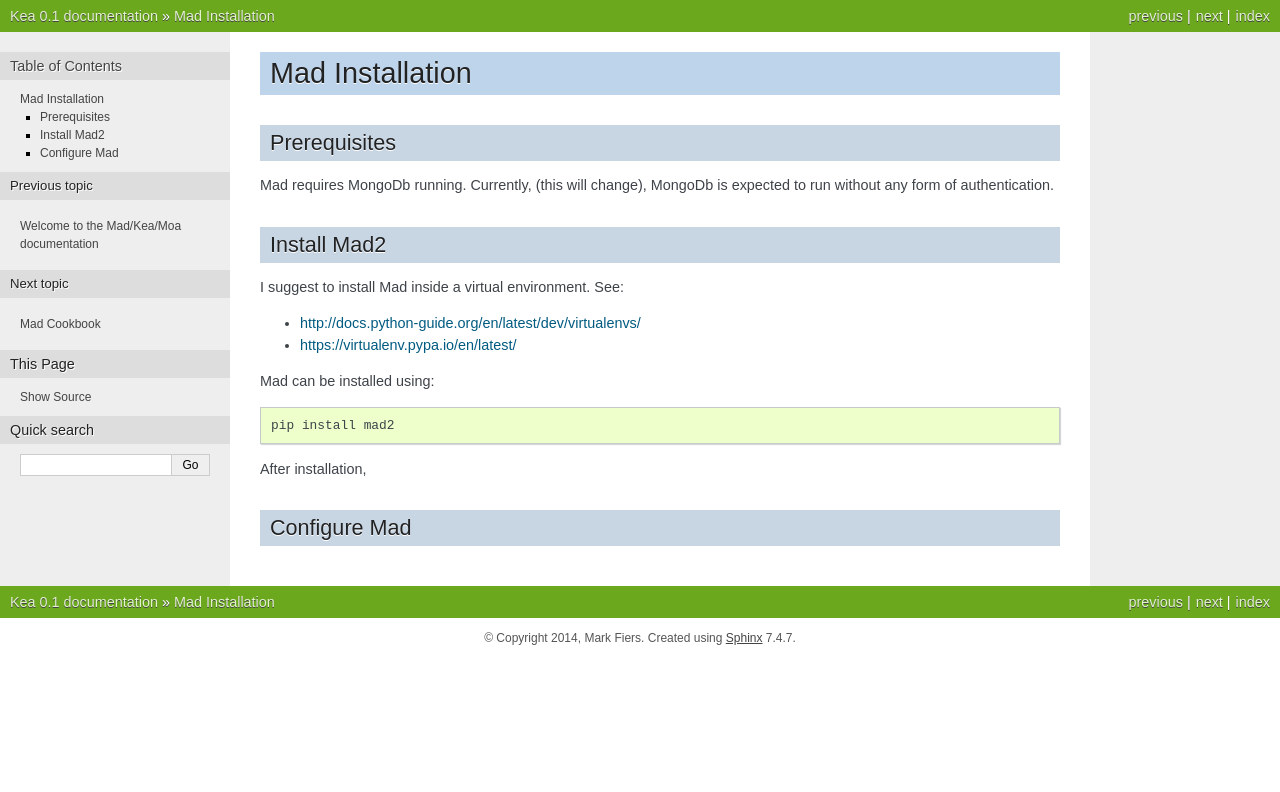
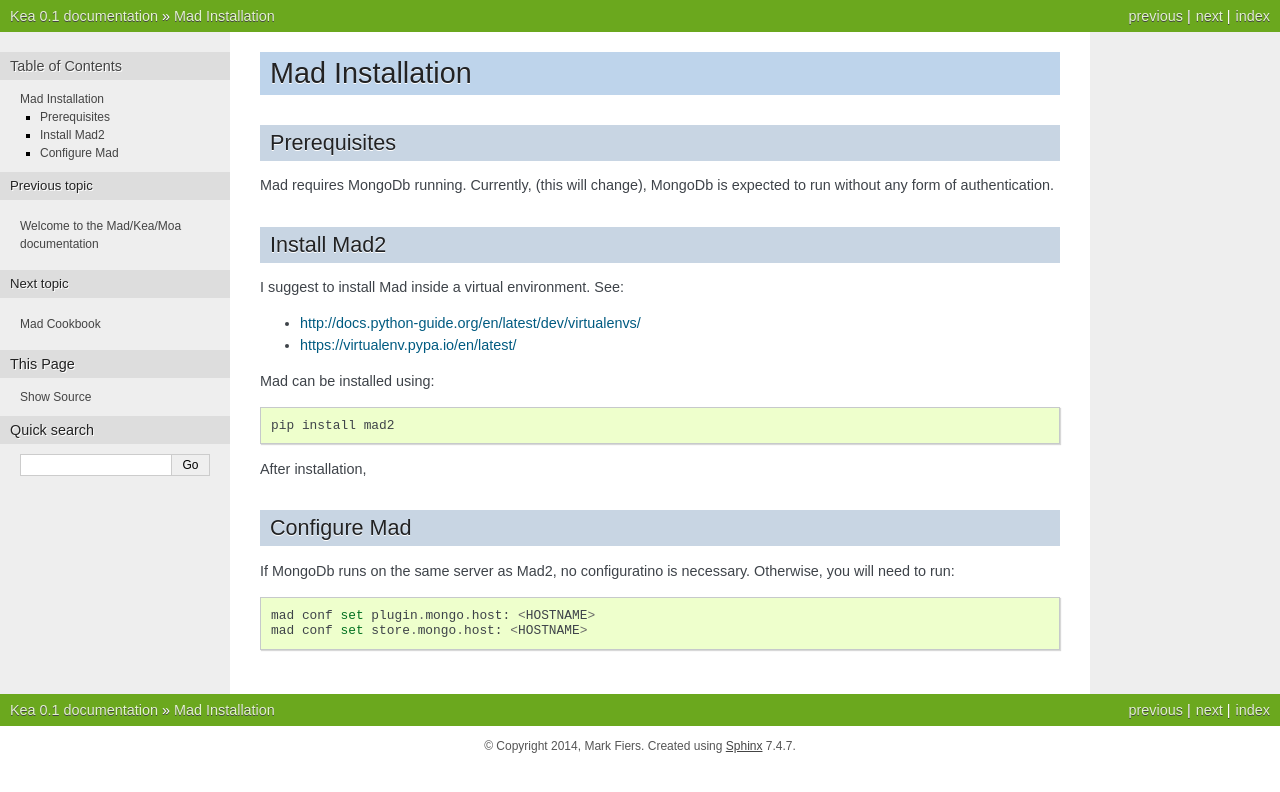
Before and after one commit to mfiers/Kea, a Sphinx documentation site: the page built from docs/madInstallation.rst, in a window 1280 px wide. Shown: the top 792 px of the page. Built offline with Sphinx 7.4.7, drawn with Linux system fonts in a browser that asks for light colours.

Commit message:
working on docs

```diff
--- a/docs/madInstallation.rst
+++ b/docs/madInstallation.rst
@@ -23,4 +23,9 @@ After installation,
 
 
 Configure Mad
---------------
+-------------
+
+If MongoDb runs on the same server as Mad2, no configuratino is necessary. Otherwise, you will need to run::
+
+    mad conf set plugin.mongo.host: <HOSTNAME>
+    mad conf set store.mongo.host: <HOSTNAME>
```
